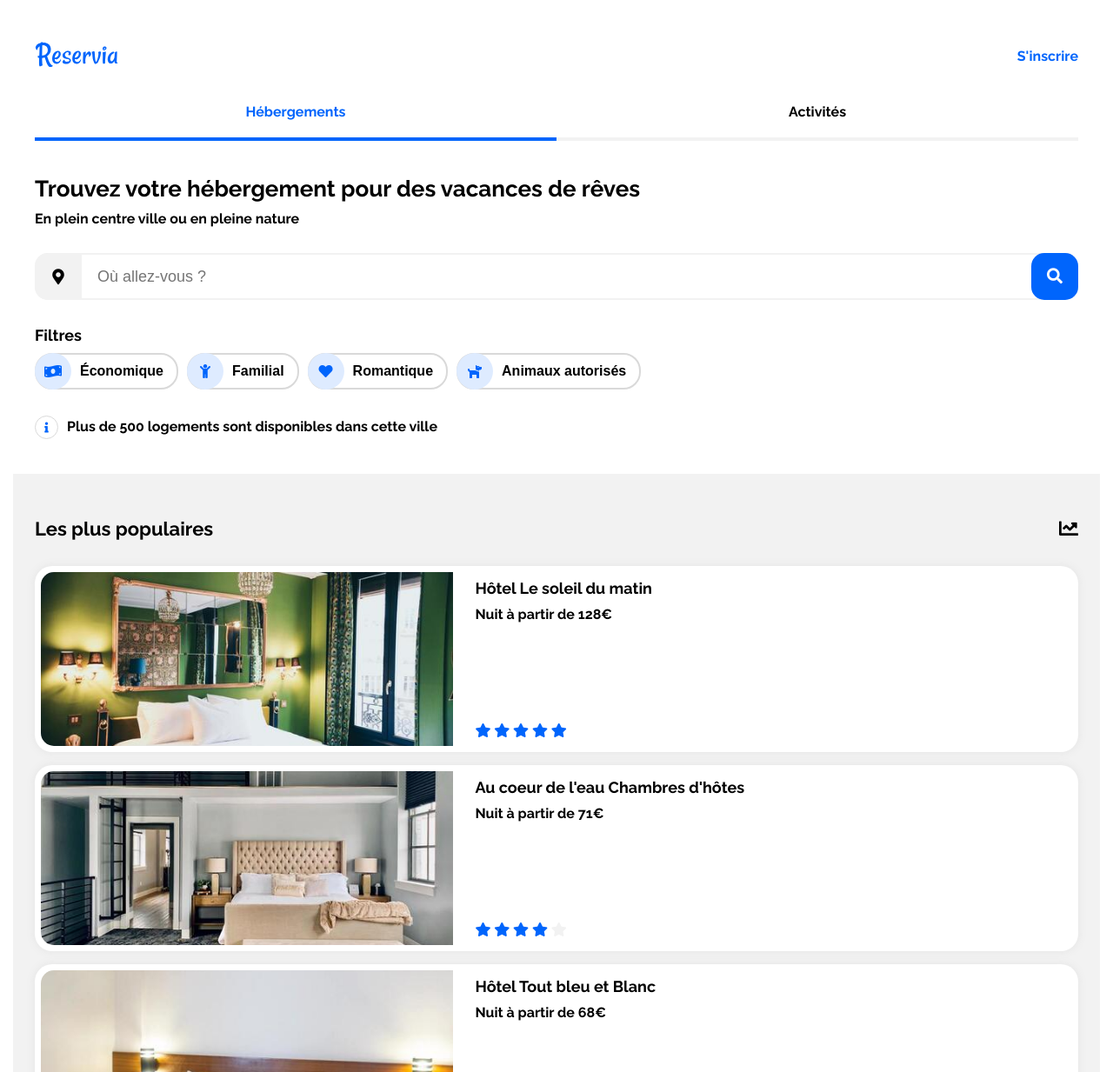
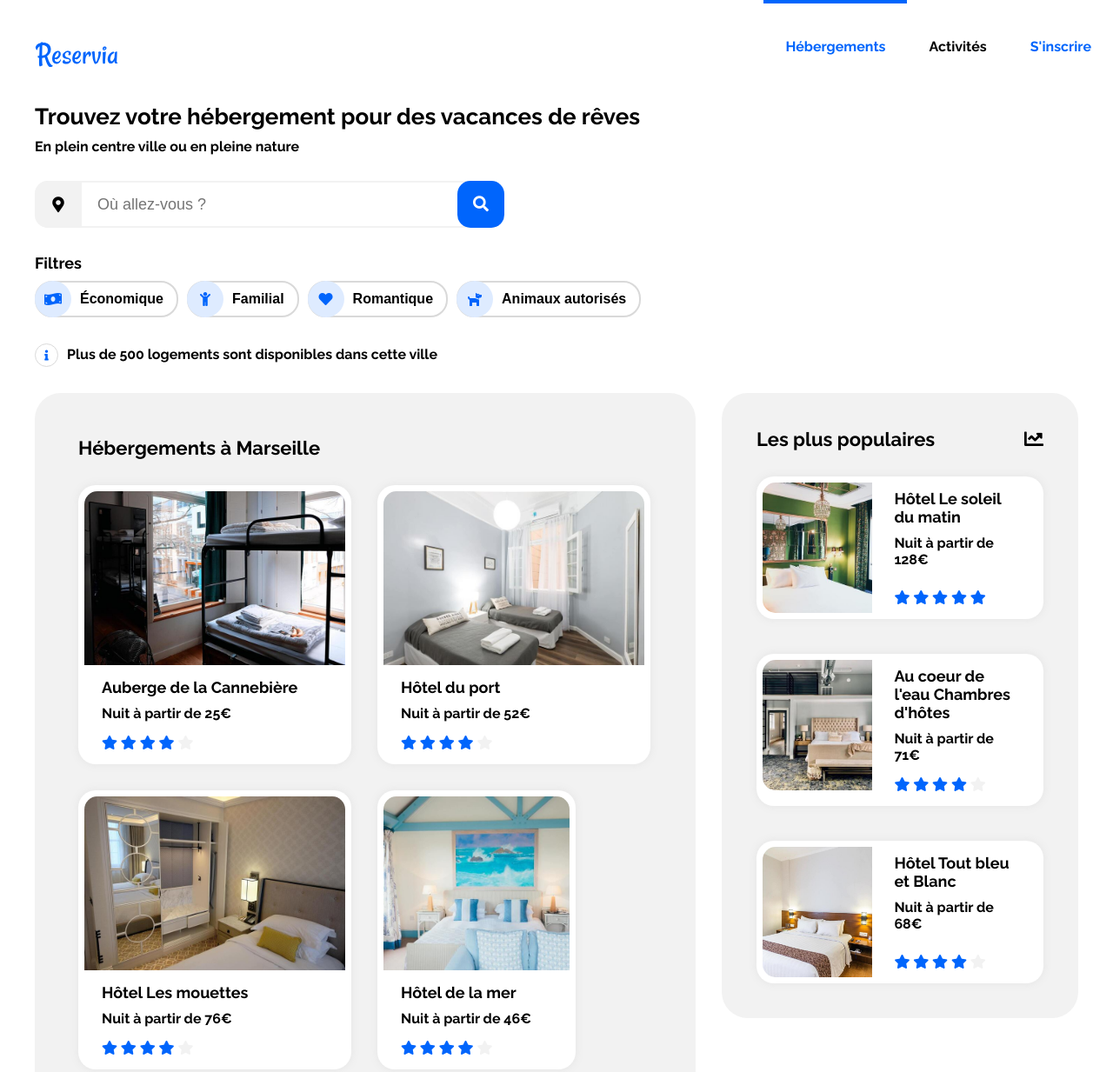
Before and after one commit to Pierro7430/PierreJustHedeHauy_2_14092021, a plain HTML site: page index.html in a window 1280 px wide. Shown: the top 1233 px of the page at 87% size. Drawn offline with Linux system fonts and the light colour scheme.

Commit message:
avancement du responsive : header et éléments principaux de la page

```diff
--- a/index.html
+++ b/index.html
@@ -17,14 +17,14 @@
 <!--Header-->
 <!--------------------------------------------------------->
 
-    <header class="header">
-      <div class="header_first screen-XL">
-        <a href="index.html"><img class="header_first_logo" src="images/logo/Reservia.svg" alt="Logo Reservia" title="Accueil"></a>
-        <div class="header_first_register">
+    <header class="header .screen-XL_no-padding">
+      <div class="header_logo">
+        <a href="index.html"><img src="images/logo/Reservia.svg" alt="Logo Reservia" title="Accueil"></a>
+      </div>
+      <div class="header_register">
         <a href="#">S'inscrire</a>
       </div>
-      </div>
-      <nav class="header_menu screen-XL_no-padding">
+      <nav class="header_menu">
         <a href="#anchor-1" class="header_menu_btn1">Hébergements</a>
         <a href="#anchor-2" class="header_menu_btn2">Activités</a>
       </nav>
@@ -91,7 +91,7 @@
 <!--------------------------------------------------------->
 <!--Card destination populaire-->
 <!--------------------------------------------------------->
-
+    <section class="global_storage">
       <aside class="featured screen-XL">
         <div class="featured_header">
             <h2>Les plus populaires</h2>
@@ -287,6 +287,7 @@
         <p class="main-content-1_footer">Afficher plus</p>
 
       </section>
+    </section>
 
 
 
--- a/style.css
+++ b/style.css
@@ -67,47 +67,53 @@ input:focus {
 /*Header*/
 /*------------------------------------------------------------------------*/
 
-.header_first {
+.header {
   display: flex;
-  justify-content: space-between;
+  flex-wrap: wrap;
   align-items: center;
-  padding-bottom: 10px;
 }
 
-.header_first_register a{
+.header_logo {
+  flex-grow: 1;
+  padding-left: 25px;
+}
+
+.header_register {
+  padding: 40px 25px 40px 0px;
+}
+
+.header_register a{
   color: #0065FC;
   font-size: 16px;
   font-weight: bold;
 }
 
-/*Nav*/
-/*----------------------------*/
-
 .header_menu {
   display: flex;
-  justify-content: space-between;
+  justify-content: center;
+  width: 100%;
 }
 
 .header_menu_btn1 {
   width: 50%;
   border: none;
   border-bottom: 4px solid #0065FC;
-  padding: 20px 5% 20px 5%;
-  text-align: center;
   font-size: 16px;
   color: #0065FC;
+  text-align: center;
+  padding-bottom: 15px;
 }
-
 
 .header_menu_btn2 {
   width: 50%;
   border: none;
   border-bottom: 4px solid #F2F2F2;
-  padding: 20px 5% 20px 5%;
-  text-align: center;
   font-size: 16px;
   color: #000;
+  text-align: center;
+  padding-bottom: 15px;
 }
+
 
 /*------------------------------------------------------------------------*/
 /*Premiere page/recherche*/
@@ -257,7 +263,6 @@ input:focus {
   justify-content: space-between;
   align-items: center;
   padding-bottom: 30px;
-  padding-top: 10px;
 }
 
 .fa-chart-line {
@@ -282,10 +287,10 @@ input:focus {
 
 .featured_storage_card_img {
   width: 40%;
+  height: 180px;
   object-fit: cover;
   border-top-left-radius: 15px;
   border-bottom-left-radius: 15px;
-  height: 200px;
 }
 
 .featured_storage_card_body {
@@ -399,7 +404,6 @@ input:focus {
   padding: 20px;
 }
 
-
 /*------------------------------------------------------------------------*/
 /*Footer*/
 /*------------------------------------------------------------------------*/
@@ -429,5 +433,126 @@ input:focus {
   color: #000;
 }
 
+
 /*------------------------------------------------------------------------------------------*/
 /*------------------------------------------------------------------------------------------*/
+
+
+
+
+@media (min-width: 1200px) {
+
+
+
+  .screen-XL {
+    padding: 30px 40px 30px 40px;
+  }
+
+/*------------------------------------------------------------------------*/
+/*Header*/
+/*------------------------------------------------------------------------*/
+
+  .header {
+    flex-wrap: nowrap;
+    align-items: flex-start;
+  }
+
+  .header_logo {
+    padding: 40px 0px 0px 40px;
+  }
+
+  .header_register {
+    order: 3;
+    padding: 0px;
+    border-top: 4px solid #FFF;
+    padding: 40px 25px 0px 25px;
+  }
+
+  .header_menu {
+    width: auto;
+  }
+
+  .header_menu_btn1 {
+    width: auto;
+    border-bottom: none;
+    border-top: 4px solid #0065FC;
+    padding: 40px 25px 0px 25px;
+  }
+
+  .header_menu_btn2 {
+    width: auto;
+    border: none;
+    border-top: 4px solid #FFF;
+    padding: 40px 25px 0px 25px;
+  }
+
+/*------------------------------------------------------------------------*/
+/*Premiere page/recherche*/
+/*------------------------------------------------------------------------*/
+
+  .main_search {
+    width: 45%;
+  }
+
+
+
+
+
+
+  .global_storage {
+    display: flex;
+    flex-direction: row-reverse;
+    justify-content: center;
+    align-items: flex-start;
+    padding: 0px 40px;
+    gap: 30px;
+  }
+
+  .featured {
+    margin: 0;
+    padding: 40px;
+    border-radius: 30px;
+    flex-grow: 1;
+    flex-shrink: 1;
+    flex-basis: 0;
+  }
+
+  .main-content-1 {
+    margin: 0;
+    padding: 50px;
+    background-color: #F2F2F2;
+    border-radius: 30px;
+    flex-grow: 2;
+    flex-shrink: 2;
+    flex-basis: 0;
+  }
+
+  .main-content-1_storage {
+    flex-direction: row;
+    flex-wrap: wrap;
+    gap: 30px;
+
+  }
+
+  .main-content-1_storage_card {
+    background-color: #FFF;
+
+
+  }
+
+
+
+  .featured_storage {
+    gap: 40px;
+  }
+
+
+  .featured_storage_card_img {
+    height: 150px;
+    min-width: 40%;
+  }
+
+
+
+
+}
```
Lines whose indentation alone changed are shown as unchanged.
